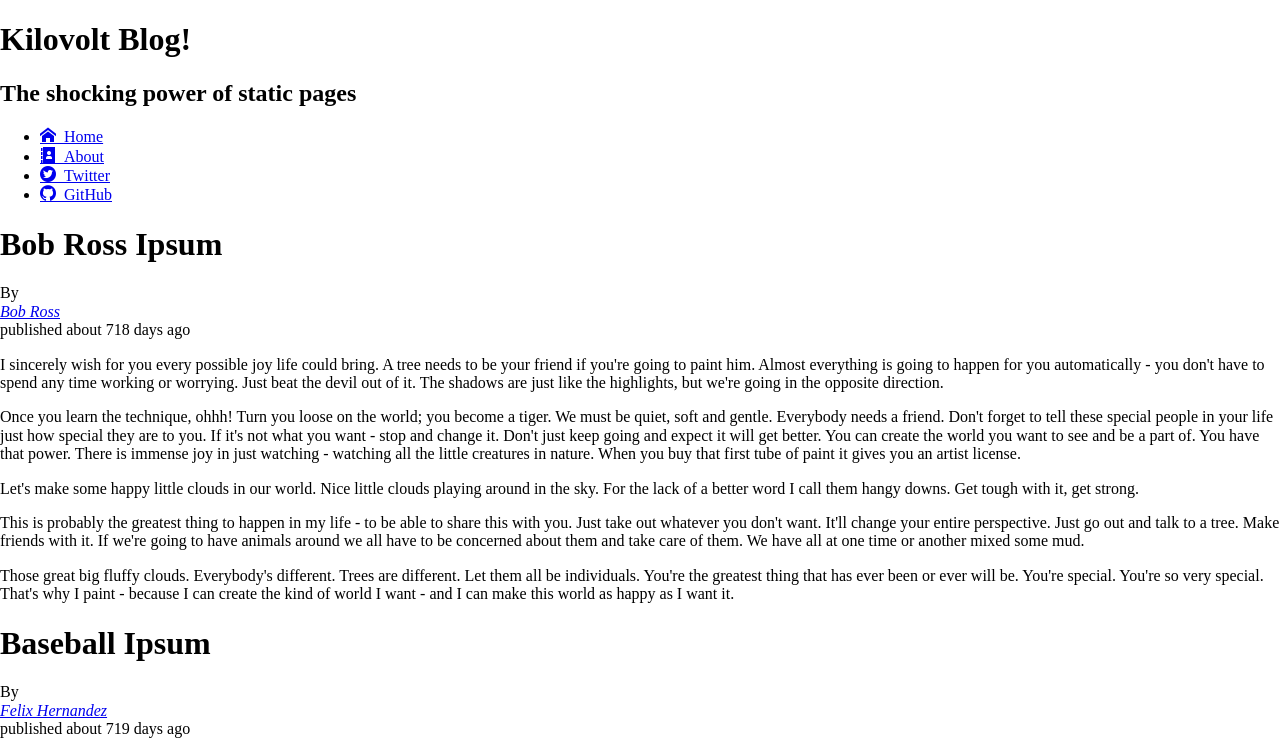
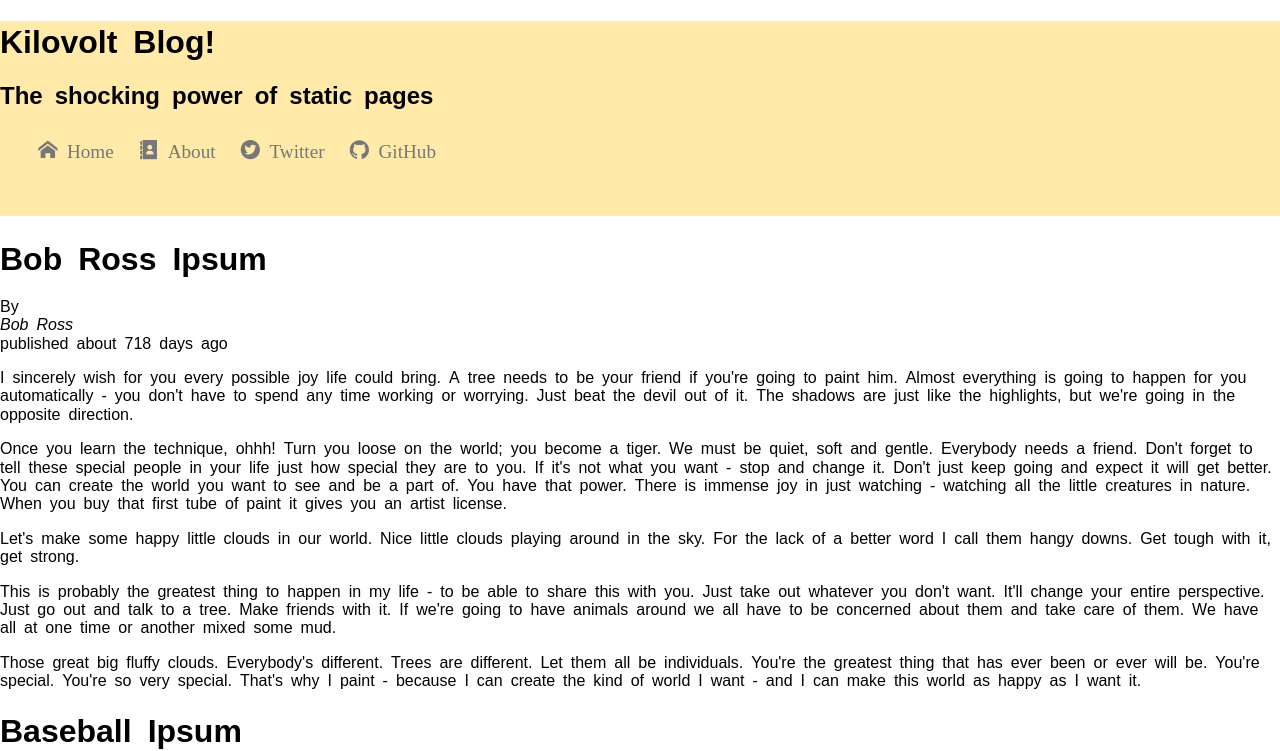
Before and after one commit to vmasten/01-mobile-first, a plain HTML site: page vince-jason/index.html in a window 1280 px wide. Shown: the top 751 px of the page. Drawn offline with Linux system fonts and the light colour scheme; files whose address does not match are found by name.

Commit message:
handing the reins back to vince

```diff
--- a/vince-jason/vendor/styles/base.css
+++ b/vince-jason/vendor/styles/base.css
@@ -0,0 +1,4 @@
+body {
+  font-family: 'icomoon',sans-serif;
+  font-stretch: condensed;
+}
--- a/vince-jason/vendor/styles/modules.css
+++ b/vince-jason/vendor/styles/modules.css
@@ -0,0 +1,38 @@
+header.clearfix {
+  background-color: #ffeaaa;
+  padding-bottom: 2%
+
+}
+
+nav ul {
+  font-family: 'icomoon',serif;
+  font-stretch: condensed;
+  list-style-type: none;
+  color: #777777;
+  font-size: 1.2em;
+  overflow: hidden;
+  padding-left: 2%;
+}
+
+nav a {
+  color: inherit;
+  text-decoration: none;
+  float: left;
+  padding: 1%;
+}
+
+.tab-content div {
+    float: top;
+    display: inline-block;
+
+  }
+
+  div a {
+    color: inherit;
+  text-decoration: none;
+
+  }
+
+article {
+  display: inline;
+}
```
Also changed, not shown: vince-jason/index.html (+2 -2 lines).
